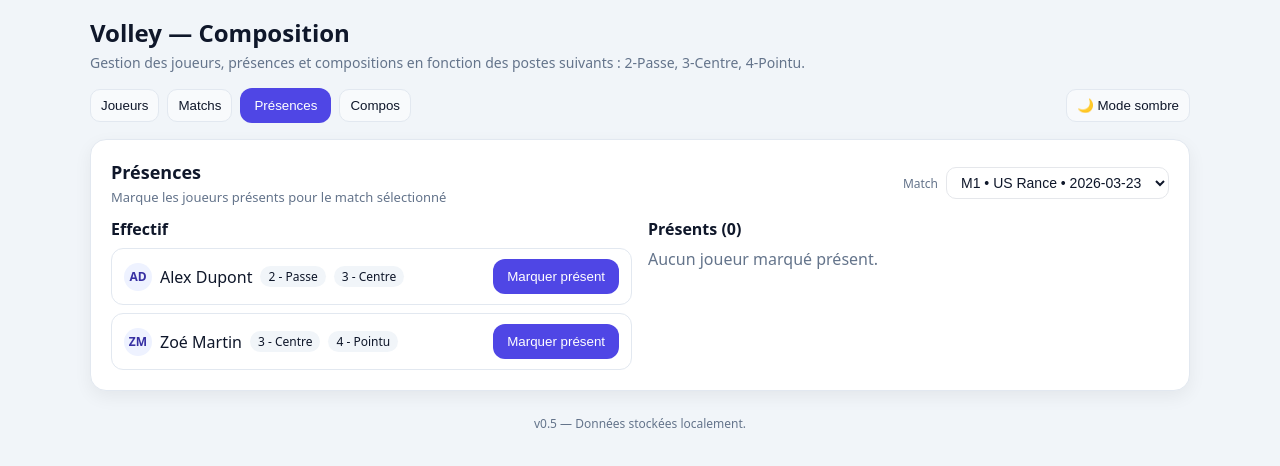
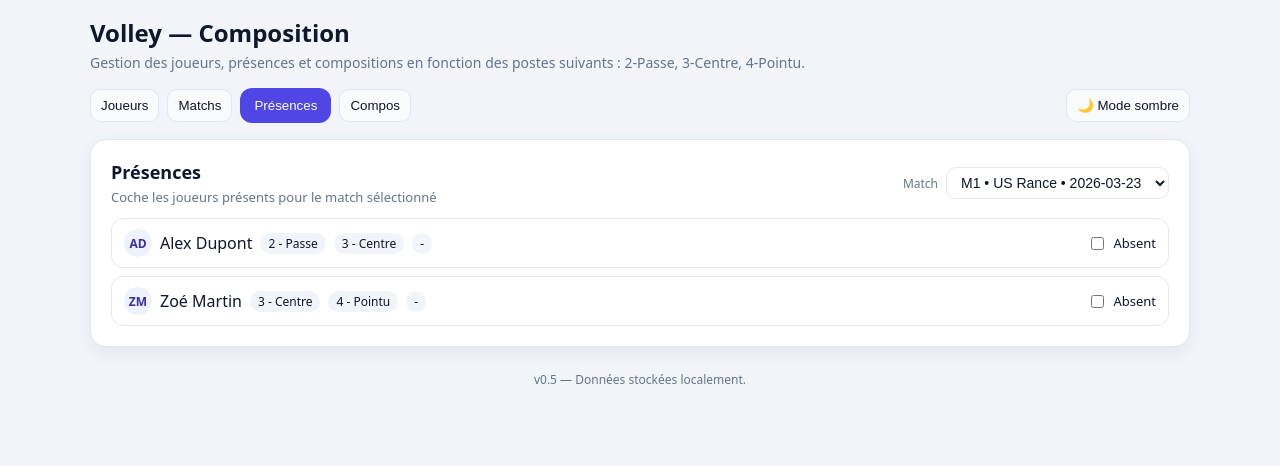
Before and after one commit to Soothsayerus/volley-compo, a React (Vite) app: page / in a window 1280 px wide. Both pictures are taken after a click on the button "Présences". Shown: the top 466 px of the page. Built offline with nearby package versions, Linux system fonts and the light colour scheme.

Commit message:
Presences

```diff
--- a/src/App.tsx
+++ b/src/App.tsx
@@ -729,17 +729,21 @@ const MatchesSection = () => {
   );
 };
 /* ================================
-     Onglet PRESENCES
+   Onglet PRESENCES (nouvelle version simple)
 ==================================*/
 const PresencesSection = () => {
   return (
     <Section
       title="Présences"
-        subtitle="Marque les joueurs présents pour le match sélectionné"
+      subtitle="Coche les joueurs présents pour le match sélectionné"
       right={
         <div style={hStack(8)}>
           <span style={{ fontSize: 12, color: ui.colors.muted }}>Match</span>
-            <Select value={selectedMatchId} onChange={(e) => setSelectedMatchId(e.target.value)} style={{ padding: "6px 10px" }}>
+          <Select
+            value={selectedMatchId}
+            onChange={(e) => setSelectedMatchId(e.target.value)}
+            style={{ padding: "6px 10px" }}
+          >
             {matches.map((m) => (
               <option key={m.id} value={m.id}>
                 {m.id} • {m.opponent} • {m.date}
@@ -749,12 +753,11 @@ const MatchesSection = () => {
         </div>
       }
     >
-        <div style={{ display: "grid", gridTemplateColumns: "1fr 1fr", gap: 16 }}>
-          <div>
-            <div style={{ fontWeight: 600, marginBottom: 8 }}>Effectif</div>
+      {/* LISTE UNIQUE */}
       <div style={vStack(8)}>
         {players.map((p) => {
           const isPresent = presentPlayerIds.has(p.id);
+
           return (
             <div
               key={p.id}
@@ -767,6 +770,7 @@ const MatchesSection = () => {
                 background: isPresent ? ui.colors.presentBg : ui.colors.cardBg,
               }}
             >
+              {/* Infos joueur */}
               <div style={hStack(8)}>
                 <div
                   style={{
@@ -784,65 +788,42 @@ const MatchesSection = () => {
                 >
                   {initials(p.nom, p.prenom)}
                 </div>
-                      <div style={{ fontWeight: 500 }}>{p.prenom} {p.nom}</div>
+
+                <div style={{ fontWeight: 500 }}>
+                  {p.prenom} {p.nom}
+                </div>
+
                 <Tag text={p.pos1} />
-                      {p.pos2 !== "-" && <Tag text={p.pos2} />} {p.pos3 !== "-" && <Tag text={p.pos3} />}
+                {p.pos2 && <Tag text={p.pos2} />}
+                {p.pos3 && <Tag text={p.pos3} />}
               </div>
-                    <Button style={{ background: isPresent ? ui.colors.success : ui.colors.primary }} onClick={() => setPresence(selectedMatchId!, p.id, !isPresent)}>
-                      {isPresent ? "Présent" : "Marquer présent"}
-                    </Button>
+
+              {/* Checkbox Présent */}
+              <label style={{ display: "flex", alignItems: "center", gap: 6 }}>
+                <input
+                  type="checkbox"
+                  checked={isPresent}
+                  onChange={(e) =>
+                    setPresence(selectedMatchId!, p.id, e.target.checked)
+                  }
+                />
+                <span style={{ fontSize: 13 }}>
+                  {isPresent ? "Présent" : "Absent"}
+                </span>
+              </label>
             </div>
           );
         })}
+
+        {players.length === 0 && (
+          <div style={{ color: ui.colors.muted }}>
+            Aucun joueur dans l'effectif.
           </div>
-          </div>
-
-          <div>
-            <div style={{ fontWeight: 600, marginBottom: 8 }}>Présents ({presentPlayers.length})</div>
-            <div style={vStack(8)}>
-              {presentPlayers.map((p) => (
-                <div
-                  key={p.id}
-                  style={{
-                    ...hStack(10),
-                    justifyContent: "space-between",
-                    border: `1px solid ${ui.colors.border}`,
-                    borderRadius: 12,
-                    padding: "10px 12px",
-                  }}
-                >
-                  <div style={hStack(8)}>
-                    <div
-                      style={{
-                        width: 28,
-                        height: 28,
-                        borderRadius: 999,
-                        background: ui.colors.avatarBg,
-                        display: "flex",
-                        alignItems: "center",
-                        justifyContent: "center",
-                        fontSize: 12,
-                        fontWeight: 700,
-                        color: ui.colors.avatarText,
-                      }}
-                    >
-                      {initials(p.nom, p.prenom)}
-                    </div>
-                    <div style={{ fontWeight: 500 }}>{p.prenom} {p.nom}</div>
-                    <Tag text={p.pos1} />
-                    {p.pos2 !== "-" && <Tag text={p.pos2} />} {p.pos3 !== "-" && <Tag text={p.pos3} />}
-                  </div>
-                  <IconButton onClick={() => setPresence(selectedMatchId!, p.id, false)}>Retirer</IconButton>
-                </div>
-              ))}
-              {presentPlayers.length === 0 && <div style={{ color: ui.colors.muted }}>Aucun joueur marqué présent.</div>}
-            </div>
-          </div>
+        )}
       </div>
     </Section>
   );
 };
-
   /* ================================
      Onglet COMPOS (zones 1→6)
   ==================================*/
```
Lines whose indentation alone changed are shown as unchanged.
